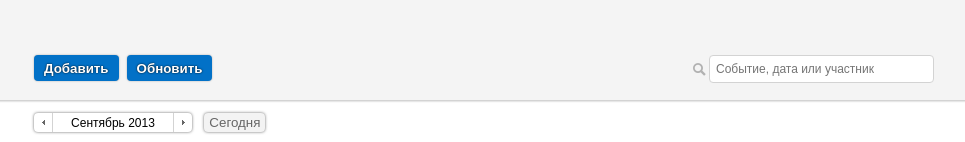
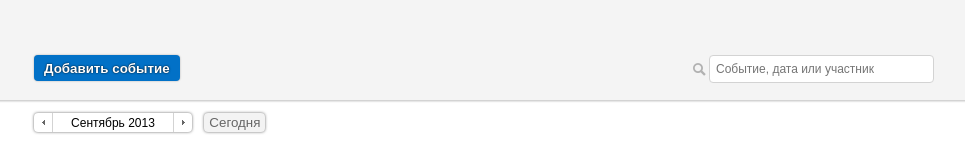
Before and after one commit to earshinov/hh-school-frontend, a plain HTML site: page index.html in a window 1280 px wide. Shown: the top 142 px of the page, without its empty margins (156-1121 px from the left). Drawn offline with Linux system fonts and the light colour scheme.

Commit message:
Уделана непонятная кнопка "Обновить"

```diff
--- a/index.html
+++ b/index.html
@@ -14,8 +14,7 @@
 <div class="header">
 	<div class="width-limit">
 		<div class="buttons">
-			<button class="text-button" id="add-button">Добавить
-			<button class="text-button" id="refresh-button">Обновить</button>
+			<button class="text-button" id="add-button">Добавить событие</button>
 		</div>
 		<div class="search">
 			<button class="image-button" id="search-button"></button>
```
